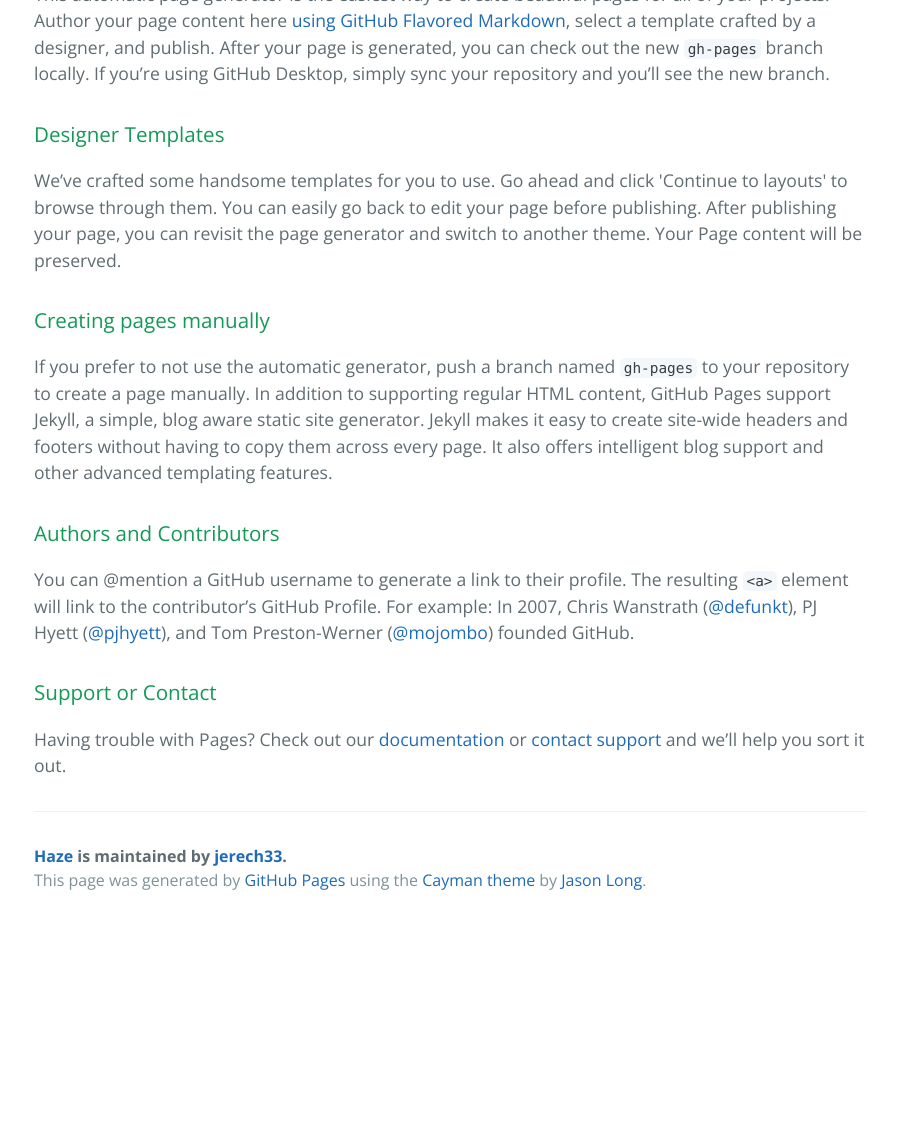
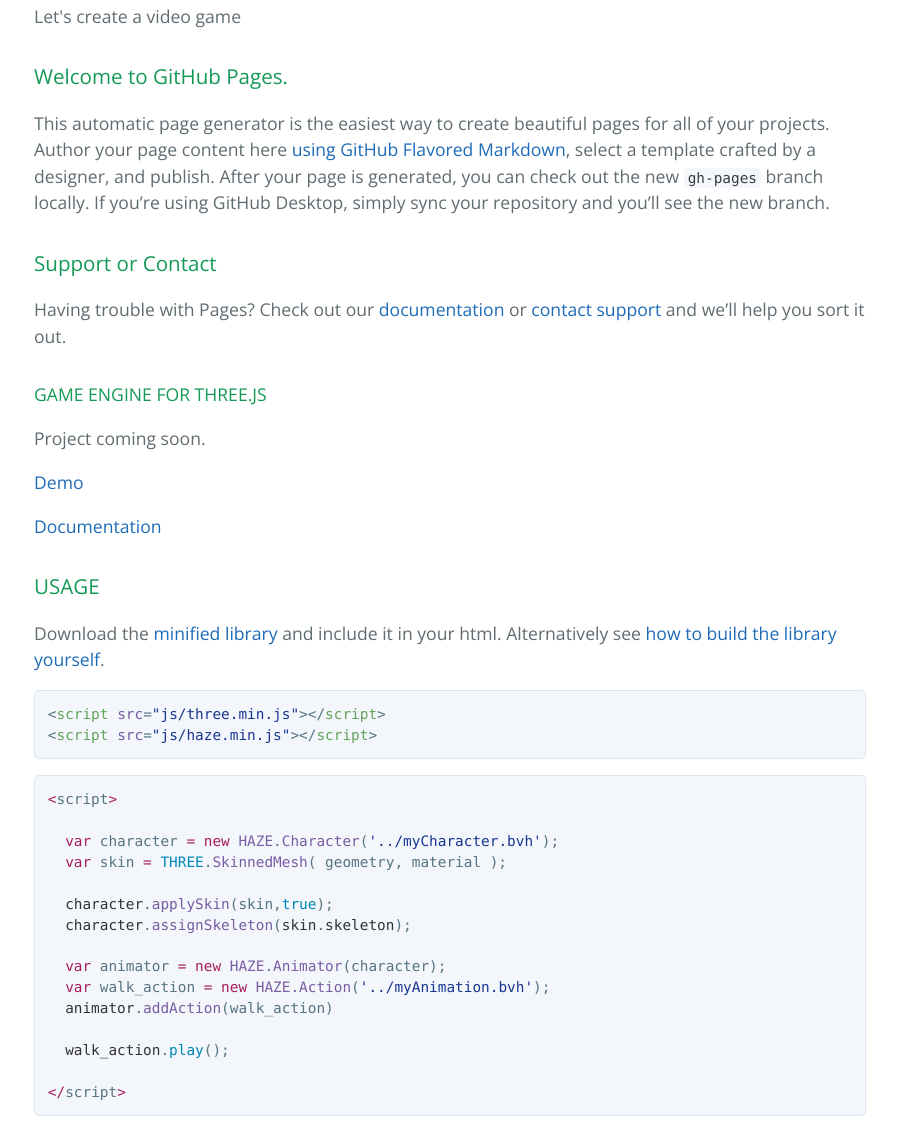
Before and after one commit to jerech33/haze, a plain HTML site: page index.html in a window 1280 px wide. Shown: the part 482-1612 px from the top of the page, without its empty margins (190-1087 px from the left). Before the commit the page ends 1406 px from the top, so only its background shows below. Drawn offline with nearby package versions, Linux system fonts and the light colour scheme; grey boxes are pictures that could not be loaded.

```diff
--- a/index.html
+++ b/index.html
@@ -19,30 +19,62 @@
     </section>
 
     <section class="main-content">
-      <h3>
+      <h1>
+<a id="haze-engine" class="anchor" href="#haze-engine" aria-hidden="true"><span aria-hidden="true" class="octicon octicon-link"></span></a>Haze engine</h1>
+
+<p>Let's create a video game</p>
+
+<h3>
 <a id="welcome-to-github-pages" class="anchor" href="#welcome-to-github-pages" aria-hidden="true"><span aria-hidden="true" class="octicon octicon-link"></span></a>Welcome to GitHub Pages.</h3>
 
 <p>This automatic page generator is the easiest way to create beautiful pages for all of your projects. Author your page content here <a href="https://guides.github.com/features/mastering-markdown/">using GitHub Flavored Markdown</a>, select a template crafted by a designer, and publish. After your page is generated, you can check out the new <code>gh-pages</code> branch locally. If you’re using GitHub Desktop, simply sync your repository and you’ll see the new branch.</p>
 
 <h3>
-<a id="designer-templates" class="anchor" href="#designer-templates" aria-hidden="true"><span aria-hidden="true" class="octicon octicon-link"></span></a>Designer Templates</h3>
-
-<p>We’ve crafted some handsome templates for you to use. Go ahead and click 'Continue to layouts' to browse through them. You can easily go back to edit your page before publishing. After publishing your page, you can revisit the page generator and switch to another theme. Your Page content will be preserved.</p>
-
-<h3>
-<a id="creating-pages-manually" class="anchor" href="#creating-pages-manually" aria-hidden="true"><span aria-hidden="true" class="octicon octicon-link"></span></a>Creating pages manually</h3>
-
-<p>If you prefer to not use the automatic generator, push a branch named <code>gh-pages</code> to your repository to create a page manually. In addition to supporting regular HTML content, GitHub Pages support Jekyll, a simple, blog aware static site generator. Jekyll makes it easy to create site-wide headers and footers without having to copy them across every page. It also offers intelligent blog support and other advanced templating features.</p>
-
-<h3>
-<a id="authors-and-contributors" class="anchor" href="#authors-and-contributors" aria-hidden="true"><span aria-hidden="true" class="octicon octicon-link"></span></a>Authors and Contributors</h3>
-
-<p>You can @mention a GitHub username to generate a link to their profile. The resulting <code>&lt;a&gt;</code> element will link to the contributor’s GitHub Profile. For example: In 2007, Chris Wanstrath (<a href="https://github.com/defunkt" class="user-mention">@defunkt</a>), PJ Hyett (<a href="https://github.com/pjhyett" class="user-mention">@pjhyett</a>), and Tom Preston-Werner (<a href="https://github.com/mojombo" class="user-mention">@mojombo</a>) founded GitHub.</p>
-
-<h3>
 <a id="support-or-contact" class="anchor" href="#support-or-contact" aria-hidden="true"><span aria-hidden="true" class="octicon octicon-link"></span></a>Support or Contact</h3>
 
 <p>Having trouble with Pages? Check out our <a href="https://help.github.com/pages">documentation</a> or <a href="https://github.com/contact">contact support</a> and we’ll help you sort it out.</p>
+
+<h4>
+<a id="game-engine-for-threejs" class="anchor" href="#game-engine-for-threejs" aria-hidden="true"><span aria-hidden="true" class="octicon octicon-link"></span></a>GAME ENGINE FOR THREE.JS</h4>
+
+<p>Project coming soon.</p>
+
+<p><a href="http://threejs.org/examples/">Demo</a></p>
+
+<p><a href="http://threejs.org/docs/">Documentation</a></p>
+
+<h3>
+<a id="usage" class="anchor" href="#usage" aria-hidden="true"><span aria-hidden="true" class="octicon octicon-link"></span></a>USAGE</h3>
+
+<p>Download the <a href="http://threejs.org/build/three.min.js">minified library</a> and include it in your html.
+Alternatively see <a href="https://github.com/mrdoob/three.js/wiki/Build-instructions">how to build the library yourself</a>.</p>
+
+<div class="highlight highlight-text-html-basic"><pre>&lt;<span class="pl-ent">script</span> <span class="pl-e">src</span>=<span class="pl-s"><span class="pl-pds">"</span>js/three.min.js<span class="pl-pds">"</span></span>&gt;&lt;/<span class="pl-ent">script</span>&gt;
+&lt;<span class="pl-ent">script</span> <span class="pl-e">src</span>=<span class="pl-s"><span class="pl-pds">"</span>js/haze.min.js<span class="pl-pds">"</span></span>&gt;&lt;/<span class="pl-ent">script</span>&gt;</pre></div>
+
+<div class="highlight highlight-source-js"><pre><span class="pl-k">&lt;</span>script<span class="pl-k">&gt;</span>
+
+  <span class="pl-k">var</span> character <span class="pl-k">=</span> <span class="pl-k">new</span> <span class="pl-en">HAZE.Character</span>(<span class="pl-s"><span class="pl-pds">'</span>../myCharacter.bvh<span class="pl-pds">'</span></span>);
+  <span class="pl-k">var</span> skin <span class="pl-k">=</span> <span class="pl-c1">THREE</span>.<span class="pl-en">SkinnedMesh</span>( geometry, material );
+
+  <span class="pl-smi">character</span>.<span class="pl-en">applySkin</span>(skin,<span class="pl-c1">true</span>);
+  <span class="pl-smi">character</span>.<span class="pl-en">assignSkeleton</span>(<span class="pl-smi">skin</span>.<span class="pl-smi">skeleton</span>);
+
+  <span class="pl-k">var</span> animator <span class="pl-k">=</span> <span class="pl-k">new</span> <span class="pl-en">HAZE.Animator</span>(character);
+  <span class="pl-k">var</span> walk_action <span class="pl-k">=</span> <span class="pl-k">new</span> <span class="pl-en">HAZE.Action</span>(<span class="pl-s"><span class="pl-pds">'</span>../myAnimation.bvh<span class="pl-pds">'</span></span>);
+  <span class="pl-smi">animator</span>.<span class="pl-en">addAction</span>(walk_action)
+
+  <span class="pl-smi">walk_action</span>.<span class="pl-c1">play</span>();
+
+<span class="pl-k">&lt;</span><span class="pl-k">/</span>script<span class="pl-k">&gt;</span></pre></div>
+
+<p><a href="https://www.npmjs.com/package/three"><img src="https://img.shields.io/npm/v/three.svg" alt="Latest NPM release"></a>
+<a href="./LICENSE"><img src="https://img.shields.io/npm/l/three.svg" alt="License"></a></p>
+
+<h3>
+<a id="change-log" class="anchor" href="#change-log" aria-hidden="true"><span aria-hidden="true" class="octicon octicon-link"></span></a>Change log</h3>
+
+<p><a href="https://github.com/mrdoob/three.js/releases">releases</a></p>
 
       <footer class="site-footer">
         <span class="site-footer-owner"><a href="https://github.com/jerech33/haze">Haze</a> is maintained by <a href="https://github.com/jerech33">jerech33</a>.</span>
```
Also changed, not shown: params.json (+1 -1 lines).
